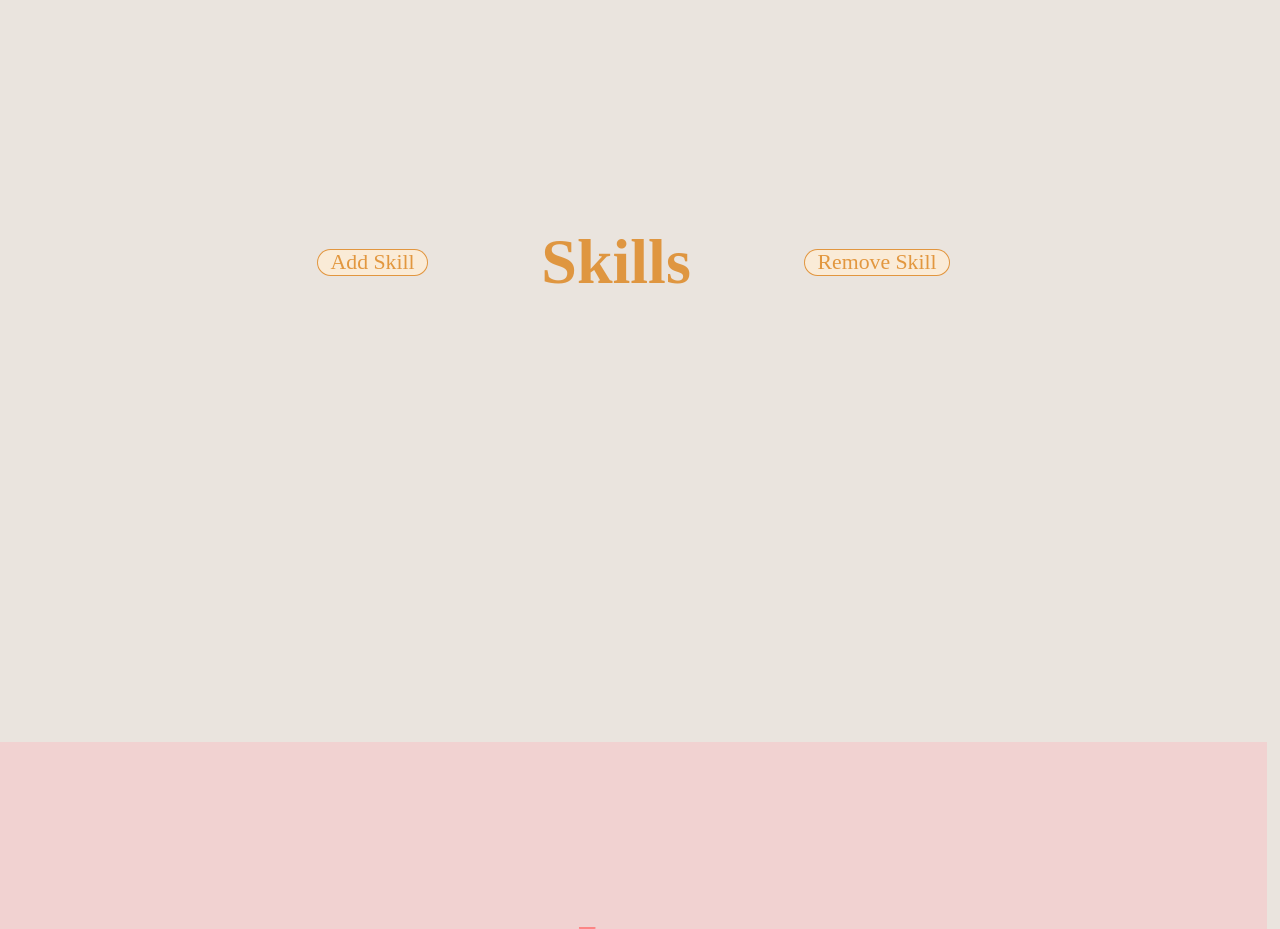
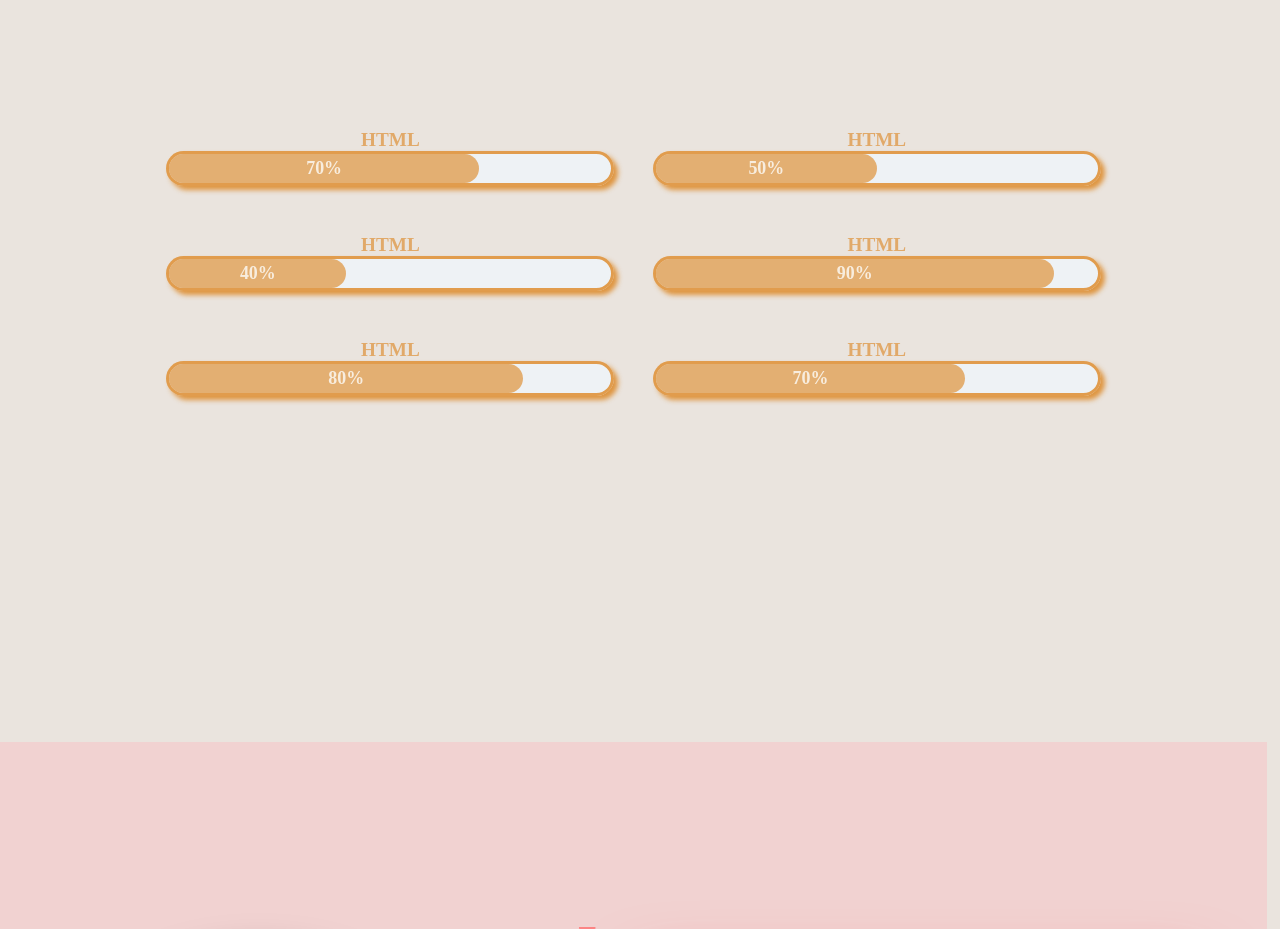
Before and after one commit to MonaSaeedDev/Dynamic-JS-portfolio, a plain HTML site: page index.html in a window 1280 px wide. Shown: the part 1040-1969 px from the top of the page. Drawn offline with nearby package versions, Linux system fonts and the light colour scheme.

Commit message:
portfolio

```diff
--- a/index.html
+++ b/index.html
@@ -57,13 +57,13 @@
         </div>
     </main>
     <section id="skills" data-aos="fade-up" data-aos-delay="300">
-        <div id="dynamic-js">
+        <!-- <div id="dynamic-js">
             <button type="button" id="Add"><a href="#skills">Add Skill</a></button>
             <h2 id="heading-skill">Skills</h2>
             <button type="button" id="Remove"><a href="#skills">Remove Skill</a></button>
-        </div>
+        </div> -->
         <div id="prog">
-            <!-- <div class="bar-skill" id="skill01">
+            <div class="bar-skill" id="skill01">
                 <label>HTML</label>
                 <div class="progress">
                     <div class="bar">70%</div>
@@ -98,7 +98,7 @@
                 <div class="progress">
                     <div class="bar">70%</div>
                 </div>
-            </div> -->
+            </div>
         </div>
     </section>
     <section id="intro">
@@ -192,7 +192,7 @@
     <script>
         AOS.init();
     </script>
-    <script src="script.js"></script>
+    <!-- <script src="scrip.js/script.js"></script> -->
 </body>
 
 </html>
--- a/style/style.css
+++ b/style/style.css
@@ -507,6 +507,7 @@ body {
         padding-bottom: 4vh;
         margin-right: 3vw;
     }
+
 }
 
 /* Media Query for Small Devices (576px and below) */
```
Also changed, not shown: scrip.js/script.js (line endings or trailing spaces), 1 other file.
